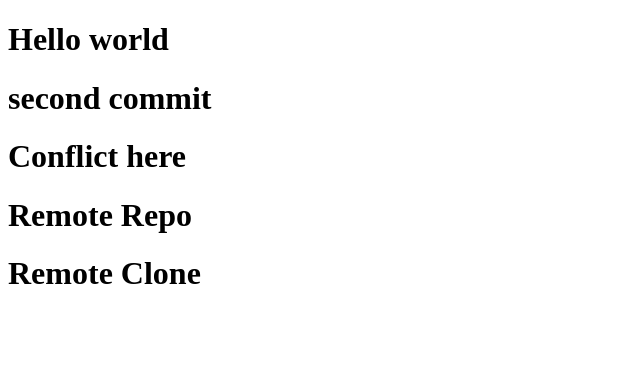
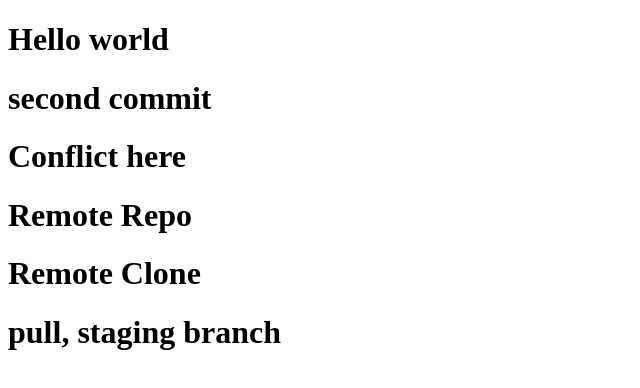
Before and after one commit to sonvuuu28/GITHUB, a plain HTML site: page index.html in a window 1280 px wide. Shown: the whole page, without its empty margins (0-640 px from the left). Drawn offline with Linux system fonts and the light colour scheme.

Commit message:
staging brand, đẩy h1 pull, staging brand lên repo

```diff
--- a/index.html
+++ b/index.html
@@ -11,5 +11,6 @@
     <h1>Conflict here</h1>
     <h1>Remote Repo</h1>
     <h1>Remote Clone</h1>
+    <h1>pull, staging branch</h1>
 </body>
 </html>
```
Also changed, not shown: 1 other file.
